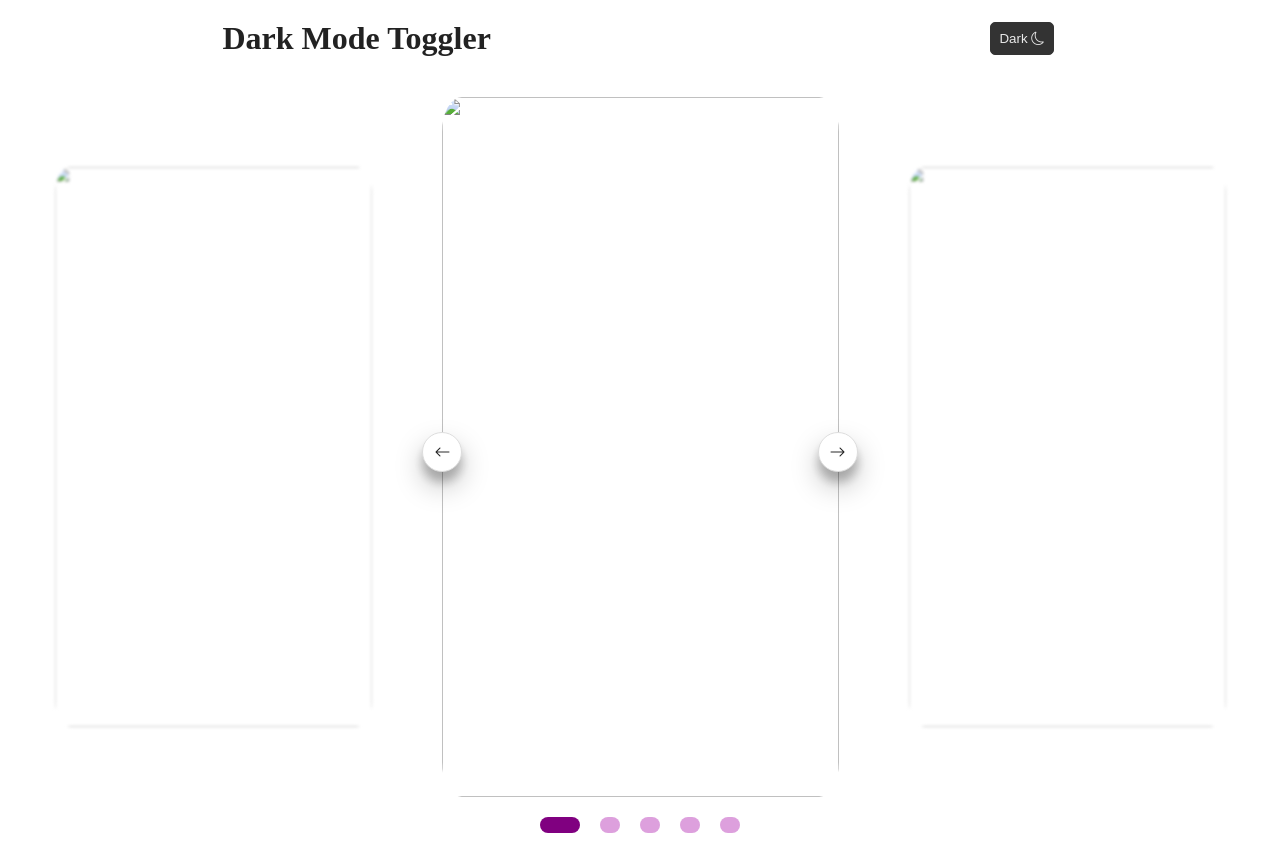
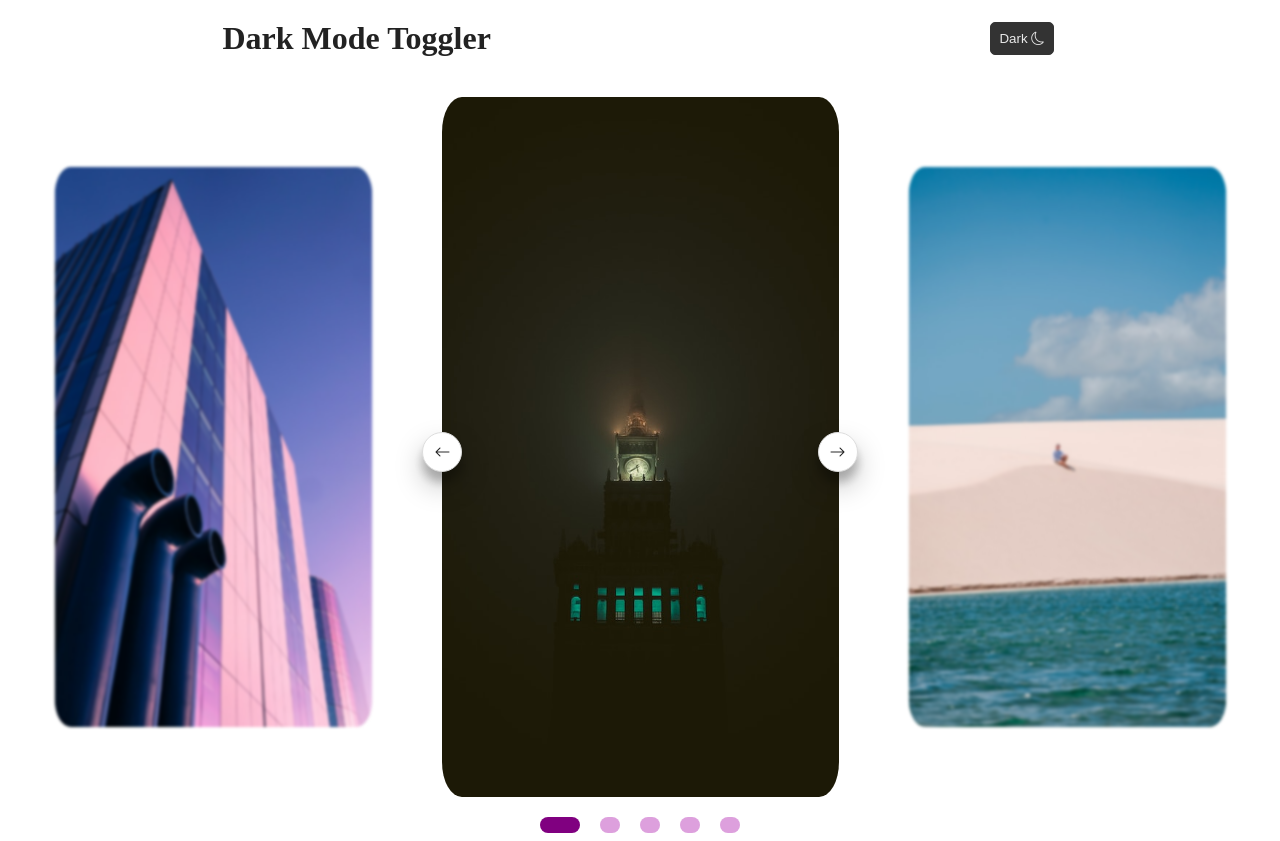
Before and after one commit to Fariha9/dark-mode-and-slider-jquery, a plain HTML site: page index.html in a window 1280 px wide. Drawn offline with nearby package versions, Linux system fonts and the light colour scheme.

Commit message:
Add files via upload

```diff
--- a/index.html
+++ b/index.html
@@ -45,19 +45,19 @@
 
         <div class="slider">
             <div class="myslider">
-                <img src="./images/volodymyr-yarossvit-TuPFc2iLnKs-unsplash.jpg" alt="">
+                <img src="./anita-austvika-pChFoYiA1Uk-unsplash.jpg" alt="">
             </div>
             <div class="myslider">
-                <img src="./images/tom-grasner-mjidsI6m_yQ-unsplash.jpg" alt="">
+                <img src="./drone-lencois-maranhenses-uznfBonY77o-unsplash.jpg" alt="">
             </div>
             <div class="myslider">
-                <img src="./images/farrinni-VMiy6nVLdGo-unsplash.jpg" alt="">
+                <img src="./leon-rohrwild-oViSY4J4MyU-unsplash.jpg" alt="">
             </div>
             <div class="myslider">
-                <img src="./images/anita-austvika-pChFoYiA1Uk-unsplash.jpg" alt="">
+                <img src="./malik-skydsgaard-krCPO5kOimg-unsplash.jpg" alt="">
             </div>
             <div class="myslider">
-                <img src="./images/anastase-maragos-ofAQKA2u3-Q-unsplash.jpg" alt="">
+                <img src="./neyerlin-silva-GPgn6q7uXVs-unsplash.jpg" alt="">
             </div>
         </div>
 
```
